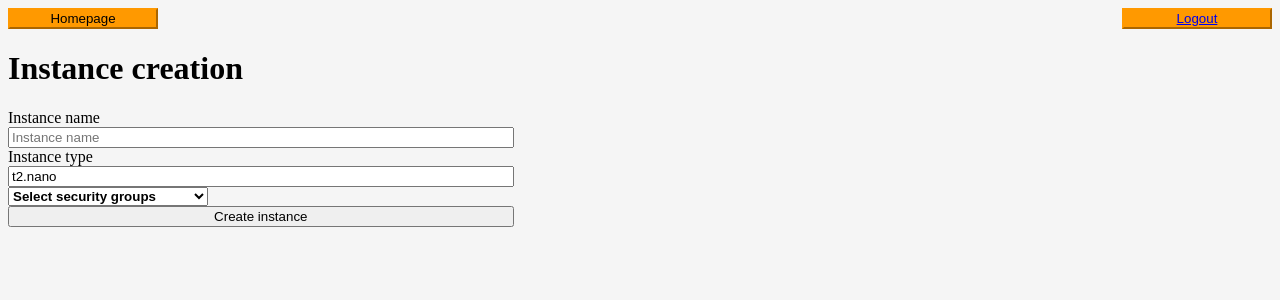
After one commit to bjanik/Security-Group-Manager, a PHP site: page /instance/instance_form.php in a window 1280 px wide. The commit adds this page. Shown: the top 300 px of the page. Run offline with PHP 8.4, Linux system fonts and the light colour scheme; the visitor is signed in with stand-in values (Sample User, id 1); tables that the repository leaves empty or names only in its code hold one stand-in row (values such as "Sample post").

Commit message:
Added instance creation/deletion

```diff
--- a/header.php
+++ b/header.php
@@ -1,11 +1,11 @@
 <header class="topnav">
     <a href="/index.php"><button>Homepage</button></a>
     <?php
-        if (!empty($_SESSION['login'])) {
+        if (!empty($_SESSION['email'])) {
             echo '<button><a href="/logout/logout.php">Logout</a></button>';
         }
         else {
-            echo '<button><a href="/login/login.html">Login</a></button>';
+            echo '<button><a href="/login/login_page.php">Login</a></button>';
         }
     ?>
 </header>
--- a/index.css
+++ b/index.css
@@ -22,17 +22,24 @@ form {
     height: 10%;
 }
 
+.container {
+    display: flex;
+    flex-direction: column;
+    justify-content: center;
+
+}
+
 button {
     border-radius: 0;
     background: #ff9900;
     border-color: #ff9900;
     cursor: pointer;
-    font-family: var(--font-family-base-ua1f64, "Amazon Ember", "Helvetica Neue", Roboto, Arial, sans-serif);
-    width: 150px    ;
+    width: 150px;
 }
 
 table {
     border: black;
+    font-family: "Amazon Ember";
 }
 
 table tr:nth-child(odd) td{
@@ -41,3 +48,38 @@ table tr:nth-child(odd) td{
 table tr:nth-child(even) td{
     background-color: #f2f3f3;
 }
+
+
+.multiselect {
+    width: 200px;
+  }
+
+  .selectBox {
+    position: relative;
+  }
+
+  .selectBox select {
+    width: 100%;
+    font-weight: bold;
+  }
+
+  .overSelect {
+    position: absolute;
+    left: 0;
+    right: 0;
+    top: 0;
+    bottom: 0;
+  }
+
+  #checkboxes {
+    display: none;
+    border: 1px #dadada solid;
+  }
+
+  #checkboxes label {
+    display: block;
+  }
+
+  #checkboxes label:hover {
+    background-color: #1e90ff;
+  }
--- a/index.php
+++ b/index.php
@@ -16,7 +16,7 @@
     <div class="title">
         <h1>Security group manager</h1>
         <?php
-            if (!empty($_SESSION['login'])) {
+            if (!empty($_SESSION['email'])) {
                 echo "<a href='security_group/security_group.php'><button>Security groups</button></a>";
                 echo "<a href='rule/rule.php'><button>Security group rules</button></a>";
                 echo "<button>VMS</button>";
--- /dev/null
+++ b/instance/instance_form.php
@@ -0,0 +1,49 @@
+<?php
+    require('../utils/utils.php');
+    session_start();
+    checkSession();
+
+    $conn = connection();
+    $query = "SELECT name, security_group_id from security_group";
+    $secGroups = mysqli_query($conn, $query);
+
+?>
+
+<!DOCTYPE html>
+<html lang="en">
+<head>
+    <meta charset="UTF-8">
+    <meta http-equiv="X-UA-Compatible" content="IE=edge">
+    <meta name="viewport" content="width=device-width, initial-scale=1.0">
+    <link rel="stylesheet" href="../index.css">
+    <script src="../script.js" type="text/javascript"></script>
+    <title>Instance creation form</title>
+</head>
+<body>
+<?php include("../header.php");?>
+<div>
+    <h1>Instance creation</h1>
+    <form action="instance_creation.php" method="POST">
+        Instance name<input type="text" name="name" placeholder="Instance name" required>
+        Instance type<input type="text" name="type" placeholder="Instance type" value="t2.nano" required>
+        <div class="multiselect">
+            <div class="selectBox" onclick="showCheckboxes()">
+                <select>
+                    <option>Select security groups</option>
+                </select>
+                <div class="overSelect"></div>
+            </div>
+            <div id="checkboxes">
+                <?php
+                    while ($securityGroups = mysqli_fetch_array($secGroups, MYSQLI_ASSOC)):;
+                ?>
+                    <label for="<?php echo $securityGroups["name"]?>">
+                    <input type="checkbox" id="<?php echo $securityGroups["name"]?>" name="security_groups[]" value="<?php echo $securityGroups["security_group_id"]?>" /><?php echo $securityGroups["name"]?></label>
+                <?php endwhile; ?>
+            </div>
+        </div>
+        <input type="submit" value="Create instance">
+    </form>
+</div>
+</body>
+</html>
--- a/login/login.css
+++ b/login/login.css
@@ -5,3 +5,7 @@ body {
 .title {
     text-align: center;
 }
+
+.error {
+    color: red;
+}
--- a/rule/rule_form.php
+++ b/rule/rule_form.php
@@ -19,7 +19,7 @@
 </head>
 <body>
     <?php include("../header.php");?>
-    <div class="title">
+    <div class="container">
         <h1>Rule creation</h1>
         <form action="rule_creation.php" method="POST">
             Security group name: <select name='security_group_name' placeholder="Security group name" required>
@@ -31,8 +31,8 @@
                 </option>
             <?php endwhile; ?>
             </select></br>
+            Rule name: <input type="text" name="rule_name" placeholder="Rule name" required></br>
             Ip source: <input type="text" name="source_ip" placeholder="Source IP" pattern="^((25[0-5]|2[0-4][0-9]|1[0-9]{2}|[0-9]{1,2})\.){3}(25[0-5]|2[0-4][0-9]|1[0-9]{2}|[0-9]{1,2})(?:\/(?:[0-9]|[12][0-9]|3[0-2]))?$)|^((25[0-5]|2[0-4][0-9]|1[0-9]{2}|[0-9]{1,2})\.){3}(25[0-5]|2[0-4][0-9]|1[0-9]{2}|[0-9]{1,2})-((25[0-5]|2[0-4][0-9]|1[0-9]{2}|[0-9]{1,2})\.){3}(25[0-5]|2[0-4][0-9]|1[0-9]{2}|[0-9]{1,2})$" required></br>
-            Ip dest: <input type="text" name="dest_ip" placeholder="Destination IP" pattern="^((25[0-5]|2[0-4][0-9]|1[0-9]{2}|[0-9]{1,2})\.){3}(25[0-5]|2[0-4][0-9]|1[0-9]{2}|[0-9]{1,2})(?:\/(?:[0-9]|[12][0-9]|3[0-2]))?$)|^((25[0-5]|2[0-4][0-9]|1[0-9]{2}|[0-9]{1,2})\.){3}(25[0-5]|2[0-4][0-9]|1[0-9]{2}|[0-9]{1,2})-((25[0-5]|2[0-4][0-9]|1[0-9]{2}|[0-9]{1,2})\.){3}(25[0-5]|2[0-4][0-9]|1[0-9]{2}|[0-9]{1,2})$" required></br>
             Port source: <input value="Any" type="text" name="source_port" placeholder="Source port" pattern="(\d+)|Any" required></br>
             Port range: <input type="text" name="port_range" placeholder="Destination port" pattern="(\d+)|(\d+)-(\d+)" required></br>
             Protocol: <input type="text" name="protocol" placeholder="Protocol" required></br>
--- /dev/null
+++ b/script.js
@@ -0,0 +1,12 @@
+var expanded = false;
+
+function showCheckboxes() {
+  var checkboxes = document.getElementById("checkboxes");
+  if (!expanded) {
+    checkboxes.style.display = "block";
+    expanded = true;
+  } else {
+    checkboxes.style.display = "none";
+    expanded = false;
+  }
+}
--- a/security_group/delete_security_group.php
+++ b/security_group/delete_security_group.php
@@ -4,12 +4,12 @@
     session_start();
     checkSession();
 
-
     parse_str($_SERVER['QUERY_STRING'], $params);
     $securityGroupId = $params["security_group_id"];
     $returnCode = delete_security_group_on_cloud_provider($securityGroupId);
     if ($returnCode != 0) {
         echo "Failed to delete security group with id " . $securityGroupId;
+        header("Location: http://localhost:8888/security_group/security_group.php?error=$securityGroupId");
     }
     else {
         $conn = connection();
--- a/security_group/security_group.php
+++ b/security_group/security_group.php
@@ -39,7 +39,7 @@
                         <td><?php echo $sg['name']; ?></td>
                         <td><?php echo $sg['type']; ?></td>
                         <td><?php echo $sg['cloud_provider']; ?></td>
-                        <td><button><a href="../rule/rule.php?security_group_id=<?php echo $sg['security_group_id']; ?>">Show rules</a></button> | <a href="delete.php?security_group_id=<?php echo $sg['security_group_id']; ?>">Delete</a></td>
+                        <td><button><a href="../rule/rule.php?security_group_id=<?php echo $sg['security_group_id']; ?>">Show rules</a></button> | <a href="delete_security_group.php?security_group_id=<?php echo $sg['security_group_id']; ?>">Delete</a></td>
                     </tr>
                 <?php } ?>
             <?php } ?>
--- a/security_group/security_group_form.php
+++ b/security_group/security_group_form.php
@@ -21,6 +21,7 @@
 </head>
 <body>
     <?php include("../header.php");?>
+    <div class="container">
         <h1>Security group creation</h1>
         <form action="security_group_creation.php" method="POST">
             Name <input type="text" name="name" placeholder="name" required maxlength="64"><br>
@@ -49,5 +50,6 @@
             </select><br>
             <input type="submit" value="Create security group">
         </form>
+    </div>
 </body>
 </html>
--- a/utils/utils.php
+++ b/utils/utils.php
@@ -15,7 +15,7 @@ function closeConnection($res, $conn){
   }
 
   function checkSession() {
-  if (empty($_SESSION['login'])) {
+    if (empty($_SESSION['email'])) {
       header("Location: http://localhost:8888");
     }
   }
@@ -23,7 +23,7 @@ function checkSession() {
   function create_security_group_on_cloud_provider($providerId, $sgName) {
     $returnCode = 0;
     $output = "";
-  $groupId = exec("/Users/bart/.aws/create-sg $sgName", $output, $returnCode);
+    $groupId = exec("/Users/bart/.aws/create-sg.sh $sgName", $output, $returnCode);
     if ($returnCode != 0) {
       return null;
     }
@@ -33,26 +33,21 @@ function create_security_group_on_cloud_provider($providerId, $sgName) {
   function delete_security_group_on_cloud_provider($securityGroupId) {
     $returnCode = 0;
     $output = "";
-  exec("/Users/bart/.aws/delete-sg $securityGroupId", $output, $returnCode);
+    exec("/Users/bart/.aws/delete-sg.sh '$securityGroupId'", $output, $returnCode);
     return $returnCode;
   }
 
-function create_security_group_ingress_rule($securityGroupName, $protocol, $portRange, $cidr) {
+  function create_security_group_ingress_rule($securityGroupName, $ruleName, $protocol, $portRange, $cidr) {
     if (strpos($portRange, "-")){
       list($fromPort, $toPort) = explode("-", $portRange);
     }
     else {
       $fromPort = $toPort = $portRange;
     }
-  echo $securityGroupName;
-  echo $fromPort;
-  echo $toPort;
-  echo $protocol;
-  echo $cidr;
 
     $returnCode = 0;
     $output = "";
-  $securityGroupRuleId = exec("/Users/bart/.aws/create-ingress-rule.sh '$securityGroupName' '$protocol' '$fromPort' '$toPort' '$cidr'", $output, $returnCode);
+    $securityGroupRuleId = exec("/Users/bart/.aws/create-ingress-rule.sh '$securityGroupName' '$ruleName' '$protocol' '$fromPort' '$toPort' '$cidr'", $output, $returnCode);
     if ($returnCode != 0) {
       return null;
     }
@@ -70,4 +65,15 @@ function delete_security_group_rule_on_cloud_provider($securityGroupRuleId) {
     return $securityGroupRuleId;
   }
 
+  function create_instance_on_cloud_provider($instanceName, $instanceType, $securityGroups) {
+    $returnCode = 0;
+    $output = "";
+    exec("/Users/bart/.aws/create-instance.sh '$instanceName' '$instanceType' '$securityGroups'", $output, $returnCode);
+    if ($returnCode != 0) {
+      return null;
+    }
+    $instanceData = json_decode(implode("", $output), TRUE);
+    return $instanceData;
+  }
+
 ?>
```
Also changed, not shown: instance/instance.php (added, +16 -0 lines), instance/instance_creation.php (added, +26 -0 lines), login/login.php (+21 -8 lines), login/login_page.php (renamed from login/login.html, +12 -2 lines), rule/delete_rule.php (+16 -0 lines), rule/rule.php (+9 -5 lines), rule/rule_creation.php (+4 -3 lines), security_group/security_group_creation.php (+7 -1 lines). Lines whose indentation alone changed are shown as unchanged.
